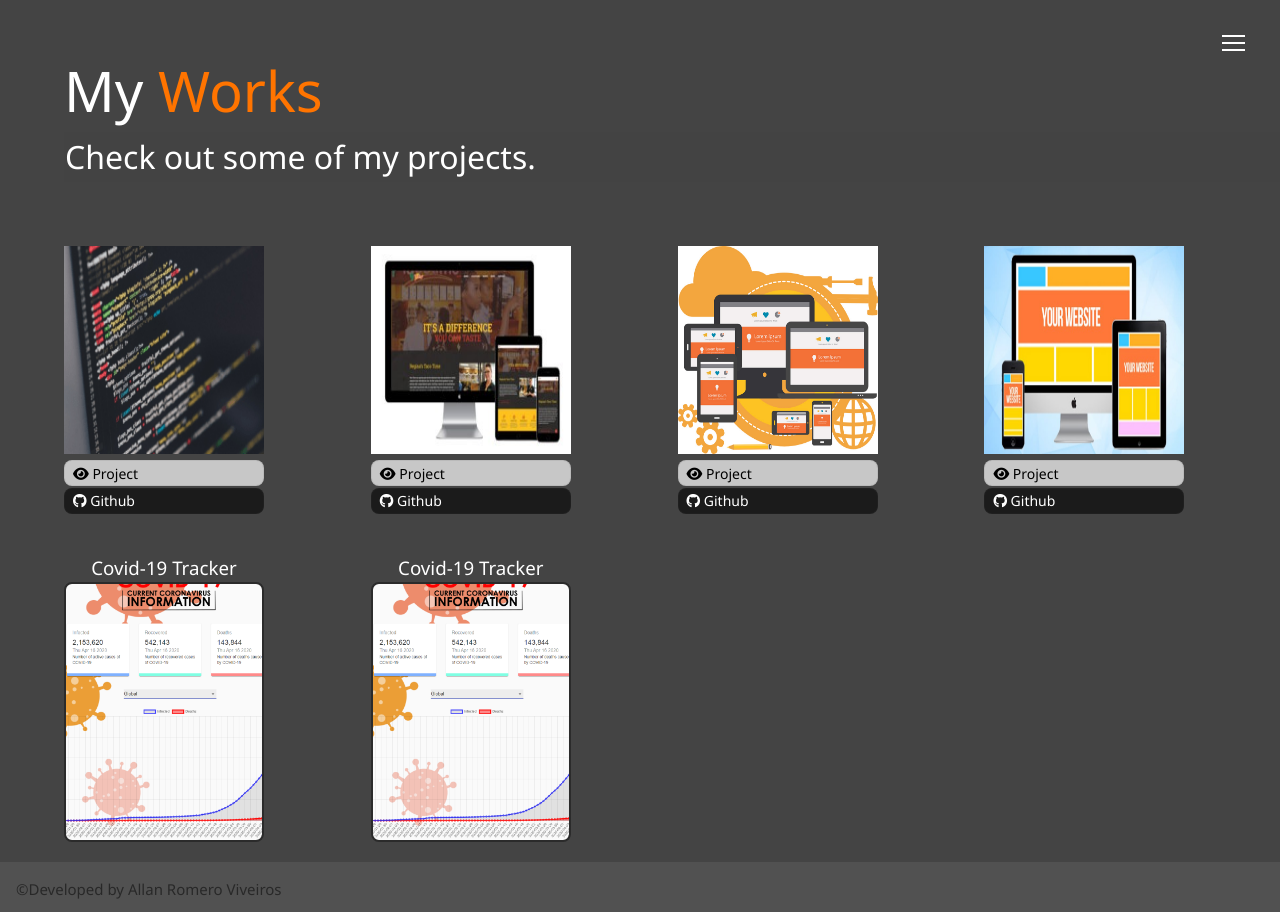
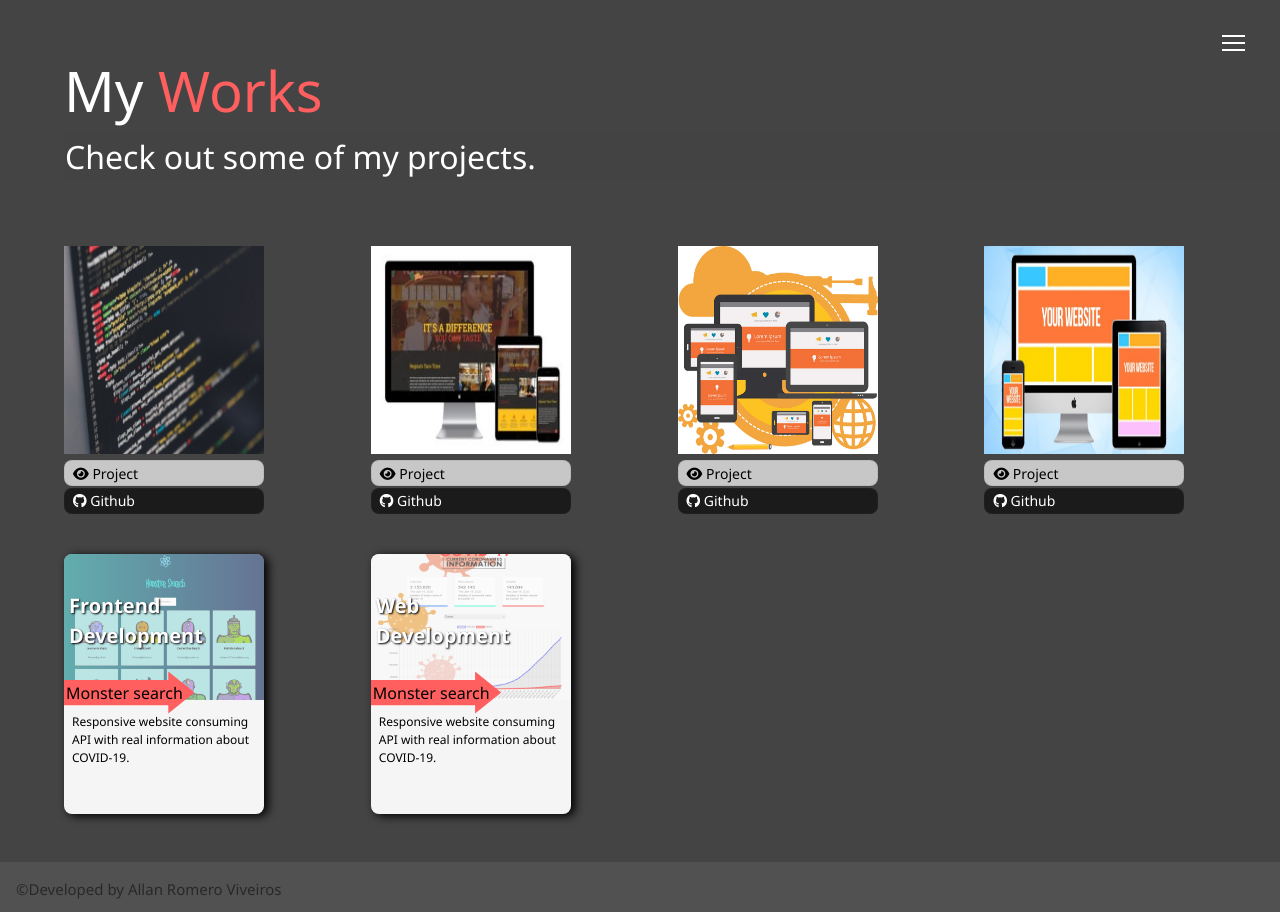
Before and after one commit to allan-viveiros/Portfolio-allan, a website: page src/works.html in a window 1280 px wide. Drawn offline with Linux system fonts and the light colour scheme.

Commit message:
Mywork cards update

```diff
--- a/scss/_cards.scss
+++ b/scss/_cards.scss
@@ -14,11 +14,65 @@
     width: 100%;
     transition: all .6s;
     backface-visibility: hidden;
-    background: url(../images/projects/covid-tracker.PNG);
-    background-position: center;
-    background-size: cover;
-    border: 2px darken($primary-color, 10) solid;
+    background-color: rgb(245, 245, 245);
 
+    .img-container {
+        z-index: 2;
+        height: 70%;
+        top: 0;
+
+        img {
+            border-radius: 8px 8px 0px 0px;
+            opacity: 0.6;
+            position: relative;
+            padding: 0;
+            //border: 1px lighten($primary-color, 20) solid;
+        }
+    }
+
+    .card-text {
+        color: #fff;
+        position: relative;
+        top: -135px;
+
+        p {
+            font-size: 20px;
+            font-weight: bolder;
+            margin-bottom: 50px;
+            padding-left: 5px;
+            text-shadow: 1px 1px 2px black;
+        }
+
+        span {
+            font-size: 16px;
+            font-weight: 500;
+            color: #000;
+            position: relative;
+            top: -20px;
+            padding: 10px 55px 10px 2px;
+            background: $secondary-color;
+            margin-left: 0px;
+
+            //clip-path: polygon(0% 0%, 85% 0%, 100% 100%, 0% 100%);
+            //clip-path: polygon(0% 0%, 90% 0%, 100% 50%, 90% 100%, 0% 100%);
+            //clip-path: polygon(90% 0%, 100% 50%, 90% 100%, 0% 100%, 5% 50%, 0% 0%);
+
+            clip-path: polygon(0% 20%, 60% 20%, 60% 0%, 75% 50%, 60% 100%, 60% 80%, 0% 80%);
+        }
+    }
+
+    .text-container {
+        color: #000;
+        margin-top: -35px;
+        padding: 0px 8px 8px 8px;
+
+        //z-index: 3;
+
+        p {
+            font-size: 12px;
+            font-weight: 400;
+        }
+    }
 
 }
 
@@ -29,26 +83,51 @@
     height: 100%;
     width: 100%;
     backface-visibility: hidden;
-    background-color: rgba(245, 245, 245, 0.6);
+    background-color: #ccc;
     transform: rotateY(-180deg);
     transition: all .6s;
     font-size: 12px;
     color: #000;
-    padding: 0px 10px 10px 10px;
-    border: 3px $secondary-color solid;
+    padding: 0px 0px 10px 0px;
+    border: 1px $secondary-color solid;
+    align-items: center;
+
+    .text-back {
+        position: relative;
+        background: #fff;
+        padding: 20px 10px 0px 10px;
+        height: 175px;
+        overflow: hidden;
+        border-radius: 8px 8px 0px 0px;
+    }
+
+    .btn-back {
+        position: absolute;
+        width: 180px;
+        top: 195px;
+
+        .btn-dark {
+            @extend .btn;
+            background: rgba(0, 0, 0, 0.9);
+            color: #fff;
+            border-radius: 8px;
+        }
+
+        .btn-light {
+            @extend .btn;
+            background: rgba(255, 255, 255, 0.9);
+            color: #000;
+            border-radius: 8px;
+        }
+    }
 }
 
 .front, .back {
     display: flex;
-    align-items: center;
+    //align-items: center;
     flex-direction: column;
     border-radius: 8px;
-}
-
-h2 {
-    font-size: 25px;
-    font-weight: bold;
-    margin-bottom: 1rem;
+    box-shadow: 4px 2px 10px #000;
 }
 
 .container:hover .front {
--- a/scss/main.scss
+++ b/scss/main.scss
@@ -174,10 +174,6 @@ main {
     .item {
         width: 200px;
         height: 260px;
-
-        h3 {
-            text-align: center;
-        }
     }
 }
 
--- a/src/works.html
+++ b/src/works.html
@@ -116,49 +116,90 @@
                 </a>
             </div>
 
+            <!-- Monster search -->
             <div class="item">
+                <div class="container">
 
-                <h3> Covid-19 Tracker </h3>
-                <div class="container">
-                    <div class="front"> </div>
+                    <div class="front">
+                        <div class="img-container">
+                            <img src="images/projects/monster.PNG">
+                            <div class="card-text">
+                                <p> Frontend </br>
+                                    Development
+                                </p>
+                                <span> Monster search </span>
+                            </div>
+                        </div>
+
+                        <div class="text-container">
+                            <p> Responsive website consuming API with real information about COVID-19. </p>
+                        </div>
+                    </div>
 
                     <div class="back">
-                        <p> Responsive website consuming API with real information about COVID-19. </p>
-                        <p> HTMl5, CSS3, JavaScript, React , React Hooks, Material UI, Charts.js, API data fetching </p>
-                        <p> Publish on Heroku </p>
+                        <div class="text-back">
+                            <h3> Technologies </h3>
+                            <p>HTML5, CSS3, JavaScript, React , React Hooks,
+                                Material UI, Charts.js, API data fetching
+                            </p>
+                            <span class="oi"> Publish on Heroku! </span>
+                        </div>
 
-                        <a href="#" class="btn-light">
+                        <div class="btn-back">
+                            <a href="https://allan-viveiros.github.io/monsters-rolodex/" class="btn-light" target="_blank">
                                 <i class="fas fa-eye"></i> Project
                             </a>
 
-                        <a href="#" class="btn-dark">
+                            <a href="https://github.com/allan-viveiros/monsters-rolodex" class="btn-dark" target="_blank">
                                 <i class="fab fa-github"></i> Github
                             </a>
                         </div>
                     </div>
                 </div>
+            </div>
 
+            <!-- Codvid-19 Tracker -->
+            <div class="item">
+                <div class="container">
 
-            <div class="item">
-                <h3> Covid-19 Tracker </h3>
-                <div class="container">
-                    <div class="front"> </div>
+                    <div class="front">
+                        <div class="img-container">
+                            <img src="images/projects/covid-tracker.PNG">
+                            <div class="card-text">
+                                <p> Web </br>
+                                    Development
+                                </p>
+                                <span> Monster search </span>
+                            </div>
+                        </div>
+
+                        <div class="text-container">
+                            <p> Responsive website consuming API with real information about COVID-19. </p>
+                        </div>
+                    </div>
 
                     <div class="back">
-                        <p> Responsive website consuming API with real information about COVID-19. </p>
-                        <p> HTMl5, CSS3, JavaScript, React , React Hooks, Material UI, Charts.js, API data fetching </p>
-                        <p> Publish on Heroku </p>
+                        <div class="text-back">
+                            <h3> Technologies </h3>
+                            <p>HTML5, CSS3, JavaScript, React , React Hooks,
+                                Material UI, Charts.js, API data fetching
+                            </p>
+                            <span class="oi"> Publish on Heroku! </span>
+                        </div>
 
-                        <a href="https://covid19-tckr.herokuapp.com/" class="btn-light">
+                        <div class="btn-back">
+                            <a href="https://covid19-tckr.herokuapp.com/" class="btn-light" target="_blank">
                                 <i class="fas fa-eye"></i> Project
                             </a>
 
-                        <a href="https://github.com/allan-viveiros/covid19-tracker" class="btn-dark">
+                            <a href="https://github.com/allan-viveiros/covid19-tracker" class="btn-dark" target="_blank">
                                 <i class="fab fa-github"></i> Github
                             </a>
                         </div>
                     </div>
                 </div>
+            </div>
+
 
         </div>
 
```
Also changed, not shown: src/css/main.css, src/images/projects/monster.PNG (added), 1 other file. Lines whose indentation alone changed are shown as unchanged.
